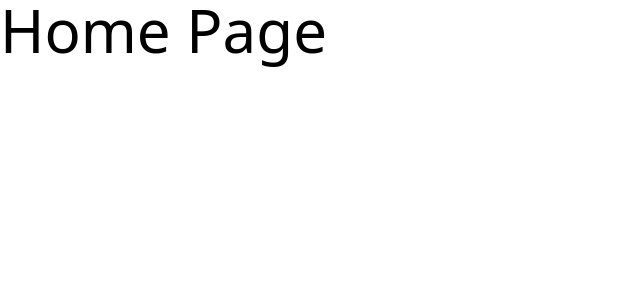
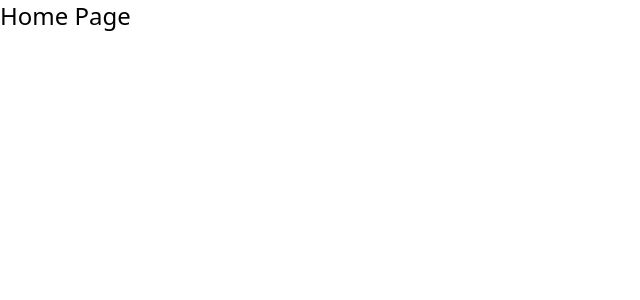
Before and after one commit to rtemplo/property-pulse-nextjs, a Next.js app: page / in a window 1280 px wide. Shown: the top 300 px of the page, without its empty margins (0-640 px from the left). Built offline with nearby package versions, Linux system fonts and the light colour scheme.

Commit message:
set font size in top level page to text-2xl

```diff
--- a/app/page.tsx
+++ b/app/page.tsx
@@ -1,3 +1,3 @@
 export default function Page() {
-  return <div className="text-6xl">Home Page</div>;
+  return <div className="text-2xl">Home Page</div>;
 }
```
